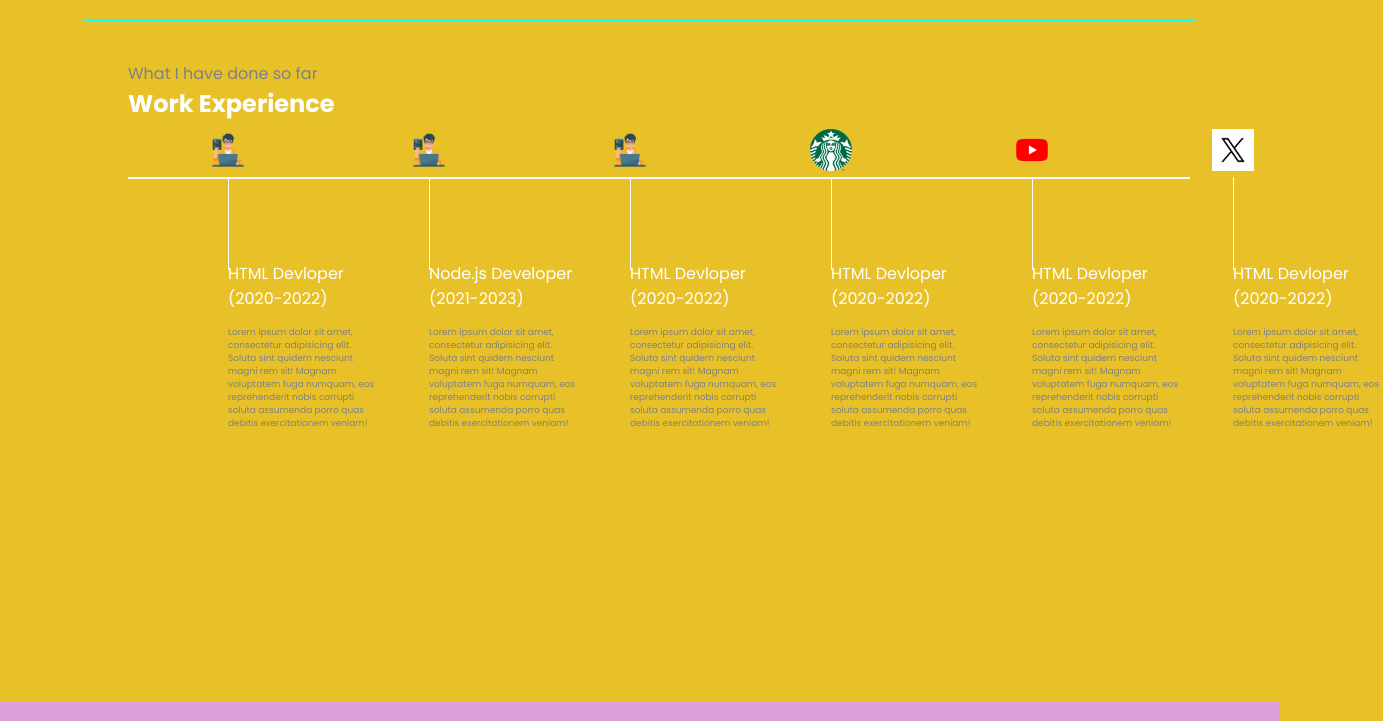
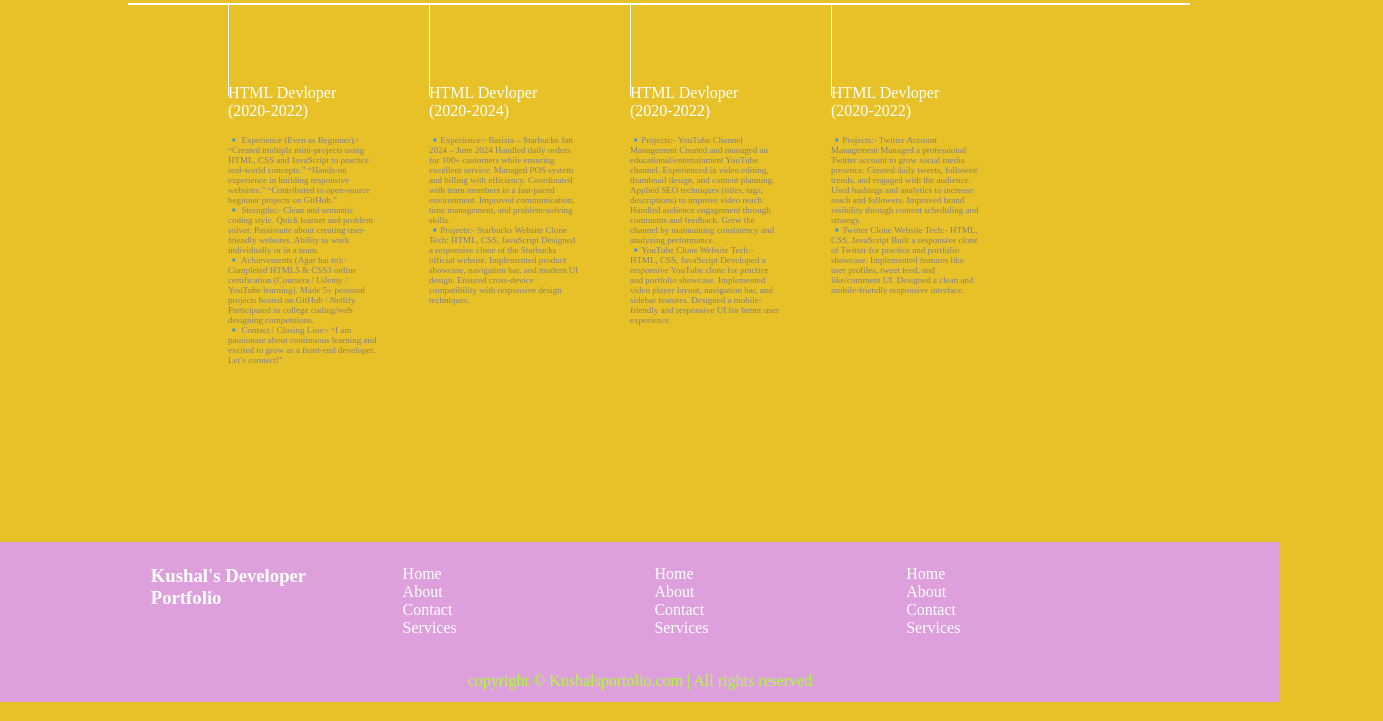
Before and after one commit to kushalshaw2024-hash/resume, a plain HTML site: page index.html in a window 1280 px wide. Shown: the part 573-1294 px from the top of the page, 1383 px wide, since content can reach past the window. Drawn offline with nearby package versions, Linux system fonts and the light colour scheme.

Commit message:
added index.html

```diff
--- a/index.html
+++ b/index.html
@@ -16,7 +16,7 @@
         body {
             background-color: rgb(232, 193, 41);
             color: white;
-            font-family: 'poppins', sans-serif;
+
 
         }
 
@@ -24,7 +24,7 @@
             display: flex;
             justify-content: space-around;
             align-items: center;
-            height: 80px;
+            height: 60px;
             background-color: aqua;
         }
 
@@ -70,7 +70,7 @@
 
         }
 
-        .firstsection div {
+        .firstsection>div {
             width: 30%;
 
         }
@@ -79,10 +79,12 @@
             font-size: 2rem;
 
         }
-        .leftsection .buttons{
+
+        .leftsection .buttons {
             padding: 33px;
         }
-        .leftsection .btn{
+
+        .leftsection .btn {
             padding: 2px;
             background: #1e2167;
             color: white;
@@ -180,13 +182,15 @@
         .footer ul {
             list-style: none;
         }
-        .footer > div{
+
+        .footer>div {
             width: 223px;
         }
-        footer .footer-rights{
+
+        footer .footer-rights {
             text-align: center;
             color: greenyellow;
-            padding: 12px ;
+            padding: 12px;
         }
     </style>
     <link rel="preconnect" href="https://fonts.googleapis.com">
@@ -241,39 +245,75 @@
                     <div class="vertical-title">
                         HTML Devloper (2020-2022)
                     </div>
-                    <div class="vertical-desc">Lorem ipsum dolor sit amet, consectetur adipisicing elit. Soluta sint
-                        quidem nesciunt magni rem sit! Magnam voluptatem fuga numquam, eos reprehenderit nobis corrupti
-                        soluta assumenda porro quas debitis exercitationem veniam!
+                    <div class="vertical-desc">🔹 Experience (Even as Beginner):-
+
+                        “Created multiple mini-projects using HTML, CSS and JavaScript to practice real-world concepts.”
+
+                        “Hands-on experience in building responsive websites.”
+
+                        “Contributed to open-source beginner projects on GitHub.”
+                        <br>
+
+                        🔹 Strengths:-
+
+                        Clean and semantic coding style.
+
+                        Quick learner and problem solver.
+
+                        Passionate about creating user-friendly websites.
+
+                        Ability to work individually or in a team.
+                        <br>
+
+                        🔹 Achievements (Agar hai to):-
+
+                        Completed HTML5 & CSS3 online certification (Coursera / Udemy / YouTube learning).
+
+                        Made 5+ personal projects hosted on GitHub / Netlify.
+
+                        Participated in college coding/web designing competitions.
+                        <br>
+
+                        🔹 Contact / Closing Line:-
+
+                        “I am passionate about continuous learning and excited to grow as a front-end developer. Let’s
+                        connect!”
                     </div>
                 </div>
-                <div class="vertical">
-                    <img class="image-top" src="developer.png" alt="">
-                    <div class="vertical-title">
-                        Node.js Developer (2021-2023)
-                    </div>
-                    <div class="vertical-desc">Lorem ipsum dolor sit amet, consectetur adipisicing elit. Soluta sint
-                        quidem nesciunt magni rem sit! Magnam voluptatem fuga numquam, eos reprehenderit nobis corrupti
-                        soluta assumenda porro quas debitis exercitationem veniam!
-                    </div>
-                </div>
-                <div class="vertical">
-                    <img class="image-top" src="developer.png" alt="">
-                    <div class="vertical-title">
-                        HTML Devloper (2020-2022)
-                    </div>
-                    <div class="vertical-desc">Lorem ipsum dolor sit amet, consectetur adipisicing elit. Soluta sint
-                        quidem nesciunt magni rem sit! Magnam voluptatem fuga numquam, eos reprehenderit nobis corrupti
-                        soluta assumenda porro quas debitis exercitationem veniam!
-                    </div>
-                </div>
+
+
                 <div class="vertical">
                     <img class="image-top" src="star.png" alt="">
                     <div class="vertical-title">
-                        HTML Devloper (2020-2022)
+                        HTML Devloper (2020-2024)
                     </div>
-                    <div class="vertical-desc">Lorem ipsum dolor sit amet, consectetur adipisicing elit. Soluta sint
-                        quidem nesciunt magni rem sit! Magnam voluptatem fuga numquam, eos reprehenderit nobis corrupti
-                        soluta assumenda porro quas debitis exercitationem veniam!
+                    <div class="vertical-desc">🔹Experience:-
+
+Barista – Starbucks
+Jan 2024 – June 2024
+
+Handled daily orders for 100+ customers while ensuring excellent service.
+
+Managed POS system and billing with efficiency.
+
+Coordinated with team members in a fast-paced environment.
+
+Improved communication, time management, and problem-solving skills.
+
+<br>
+
+
+
+🔹Projects:-
+
+Starbucks Website Clone
+Tech: HTML, CSS, JavaScript
+
+Designed a responsive clone of the Starbucks official website.
+
+Implemented product showcase, navigation bar, and modern UI design.
+
+Ensured cross-device compatibility with responsive design techniques.
                     </div>
                 </div>
                 <div class="vertical">
@@ -281,9 +321,30 @@
                     <div class="vertical-title">
                         HTML Devloper (2020-2022)
                     </div>
-                    <div class="vertical-desc">Lorem ipsum dolor sit amet, consectetur adipisicing elit. Soluta sint
-                        quidem nesciunt magni rem sit! Magnam voluptatem fuga numquam, eos reprehenderit nobis corrupti
-                        soluta assumenda porro quas debitis exercitationem veniam!
+                    <div class="vertical-desc">
+🔹Projects:-
+
+YouTube Channel Management
+
+Created and managed an educational/entertainment YouTube channel.
+
+Experienced in video editing, thumbnail design, and content planning.
+
+Applied SEO techniques (titles, tags, descriptions) to improve video reach.
+
+Handled audience engagement through comments and feedback.
+
+Grew the channel by maintaining consistency and analyzing performance.
+
+<br>
+🔹YouTube Clone Website
+Tech:- HTML, CSS, JavaScript
+
+Developed a responsive YouTube clone for practice and portfolio showcase.
+
+Implemented video player layout, navigation bar, and sidebar features.
+
+Designed a mobile-friendly and responsive UI for better user experience.
                     </div>
                 </div>
                 <div class="vertical">
@@ -291,9 +352,29 @@
                     <div class="vertical-title">
                         HTML Devloper (2020-2022)
                     </div>
-                    <div class="vertical-desc">Lorem ipsum dolor sit amet, consectetur adipisicing elit. Soluta sint
-                        quidem nesciunt magni rem sit! Magnam voluptatem fuga numquam, eos reprehenderit nobis corrupti
-                        soluta assumenda porro quas debitis exercitationem veniam!
+                    <div class="vertical-desc">🔹Projects:-
+
+Twitter Account Management
+
+Managed a professional Twitter account to grow social media presence.
+
+Created daily tweets, followed trends, and engaged with the audience.
+
+Used hashtags and analytics to increase reach and followers.
+
+Improved brand visibility through content scheduling and strategy.
+
+<br>
+🔹Twitter Clone Website
+Tech:- HTML, CSS, JavaScript
+
+Built a responsive clone of Twitter for practice and portfolio showcase.
+
+Implemented features like user profiles, tweet feed, and like/comment UI.
+
+Designed a clean and mobile-friendly responsive interface.
+
+
                     </div>
                 </div>
 
@@ -317,7 +398,8 @@
 
                 </ul>
             </div>
-            <div class="footer-third"><ul>
+            <div class="footer-third">
+                <ul>
                     <li>Home</li>
                     <li>About</li>
                     <li>Contact</li>
@@ -326,7 +408,8 @@
 
                 </ul>
             </div>
-            <div class="footer-fourth"><ul>
+            <div class="footer-fourth">
+                <ul>
                     <li>Home</li>
                     <li>About</li>
                     <li>Contact</li>
```
